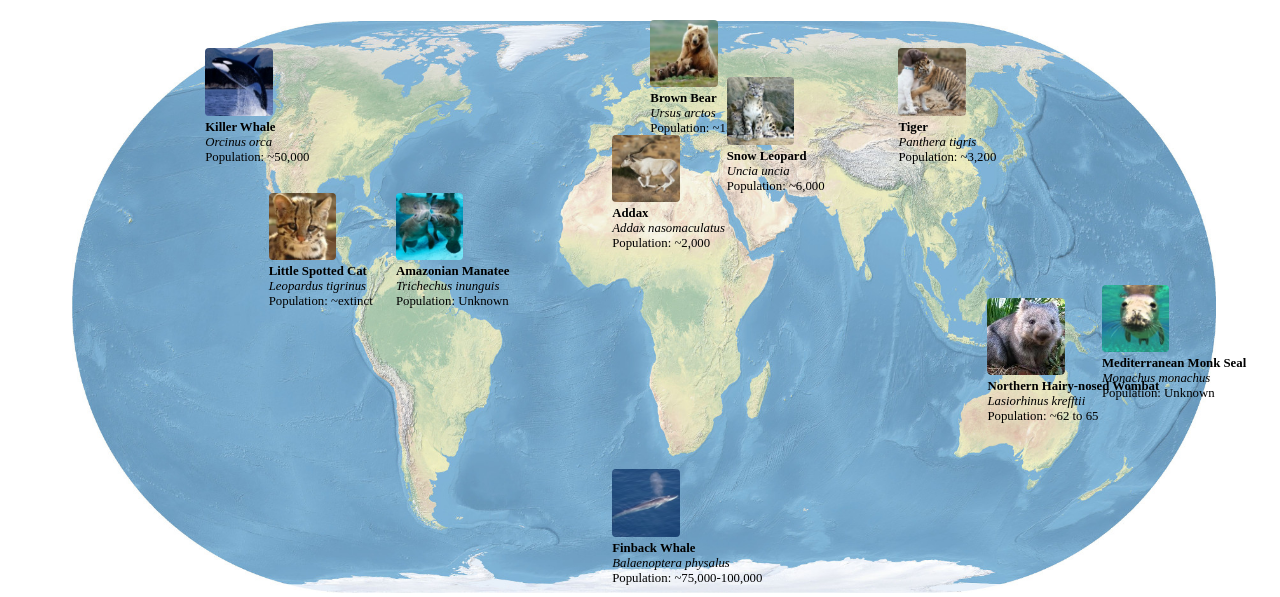
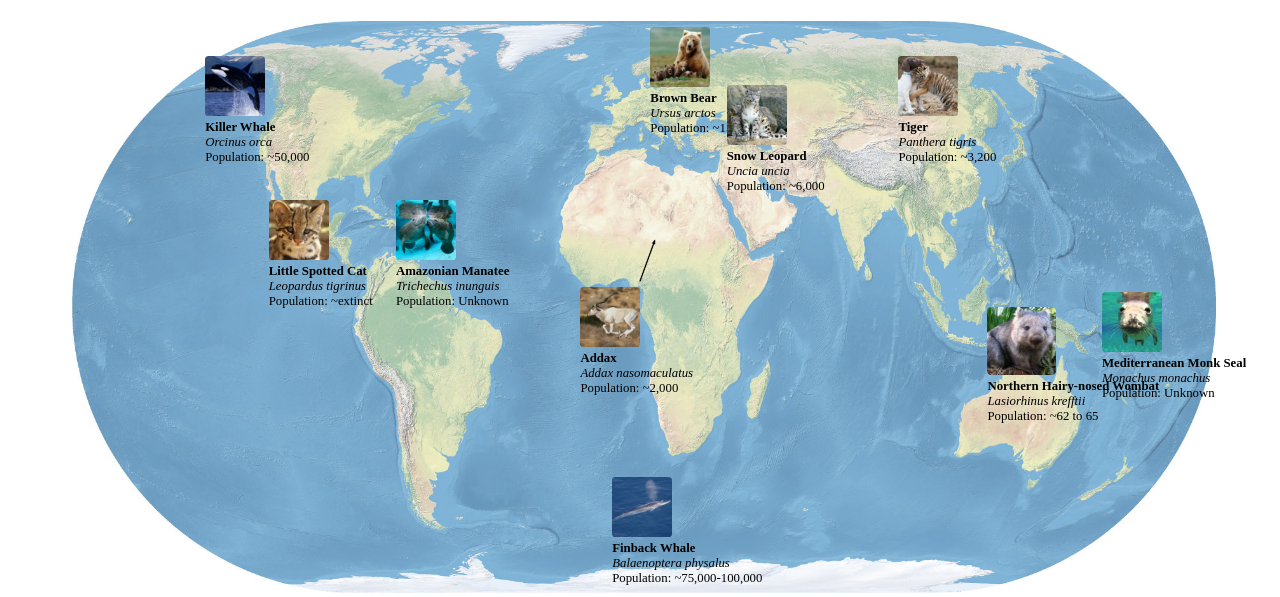
Before and after one commit to mthygesen2/CSS-animalMap, a plain HTML site: page index.html in a window 1280 px wide. Shown: the part 230-827 px from the top of the page. Drawn offline with Linux system fonts and the light colour scheme.

Commit message:
add arrows and reposition images with arrows

```diff
--- a/css/styles.css
+++ b/css/styles.css
@@ -41,7 +41,7 @@
 }
 
 .mapImages img {
-  width: 45%;
+  width: 40%;
   height: auto;
   border-radius: 6%
 }
@@ -53,8 +53,17 @@
 
 .africa {
   position: absolute;
-  bottom: 60%;
-  left: 47.5%;
+  bottom: 35%;
+  left: 45%;
+}
+
+#africa {
+  position: relative;
+ -webkit-transform: rotate(290deg);
+ width: 30%;
+ height: auto;
+ bottom: 45%;
+ left: 30%;
 }
 
 .antarctica {
--- a/index.html
+++ b/index.html
@@ -16,7 +16,9 @@
         <img id="world" src="img/world.jpg" alt="world"/>
 
         <div class="africa">
-          <img id="africa" src="img/africa.jpg" alt="africa"/>
+          <img id="africa" src="img/pointer.png" alt="pointer" /><br>
+          <img src="img/africa.jpg" alt="africa"/>
+
           <h5>Addax</h5>
           <p><em>Addax nasomaculatus</em></p>
           <p>Population: ~2,000</p>
```
Also changed, not shown: img/pointer.png (added).
